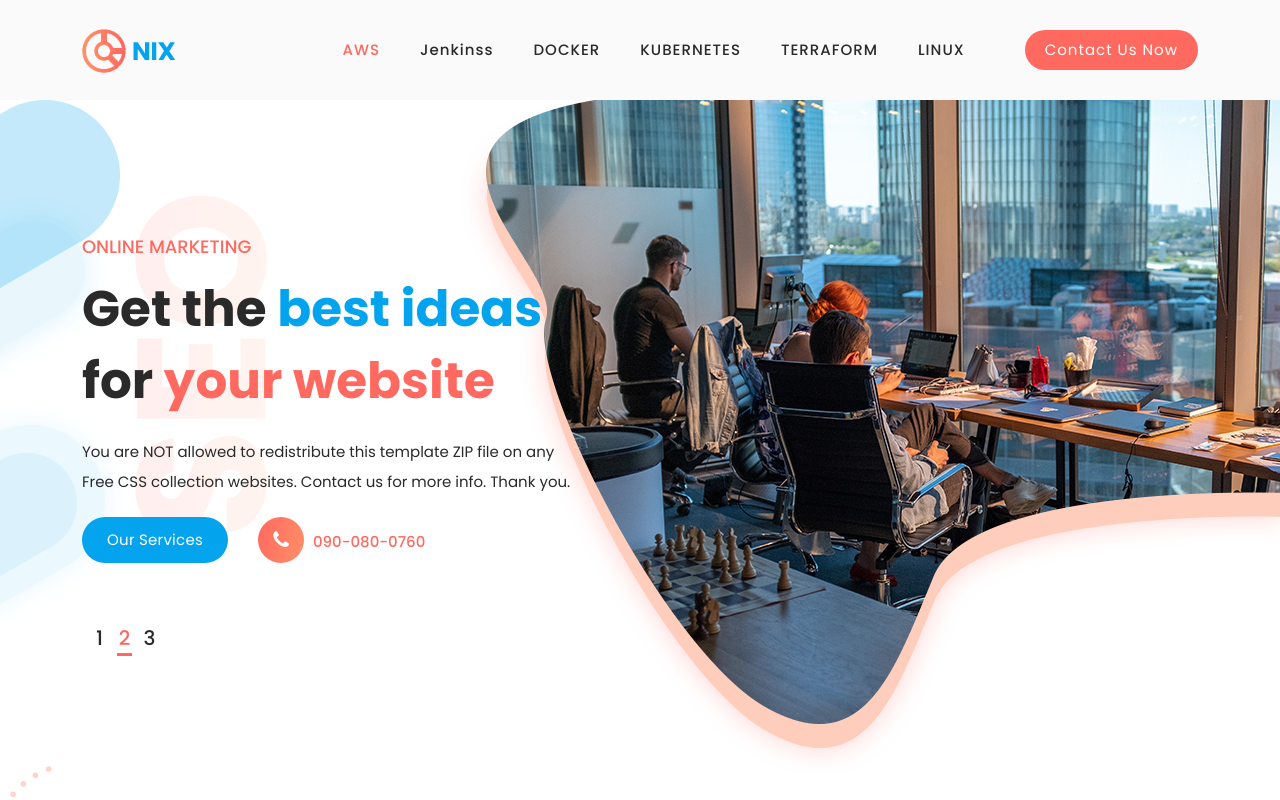
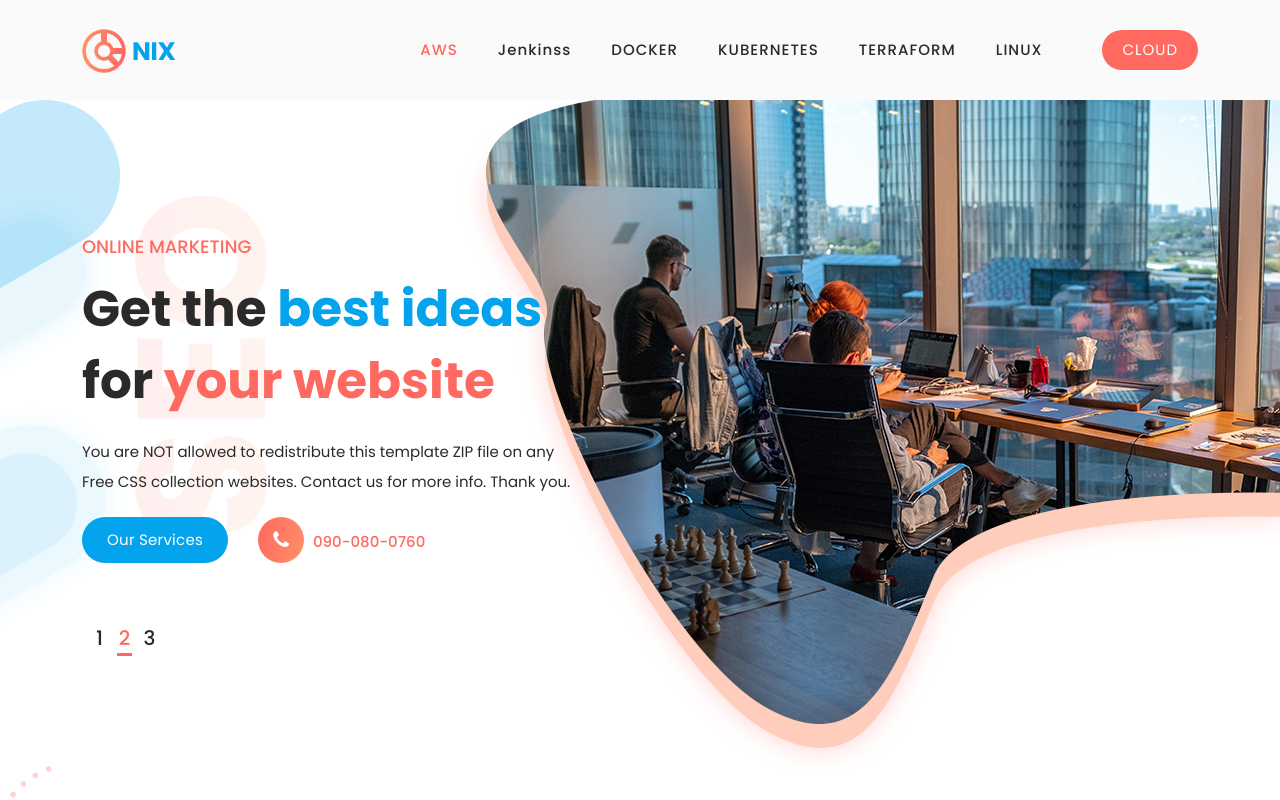
Before and after one commit to kanwarsaadali/Practice-project, a plain HTML site: page index.html in a window 1280 px wide. Shown: the top 800 px of the page. Drawn offline with Linux system fonts and the light colour scheme.

Commit message:
Update index.html

```diff
--- a/index.html
+++ b/index.html
@@ -65,7 +65,7 @@ https://templatemo.com/tm-565-onix-digital
               <li class="scroll-to-section"><a href="#portfolio">KUBERNETES</a></li>
               <li class="scroll-to-section"><a href="#video">TERRAFORM</a></li>
               <li class="scroll-to-section"><a href="#contact">LINUX</a></li>
-              <li class="scroll-to-section"><div class="main-red-button-hover"><a href="#contact">Contact Us Now</a></div></li>
+              <li class="scroll-to-section"><div class="main-red-button-hover"><a href="#contact">CLOUD</a></div></li>
             </ul>
             <a class='menu-trigger'>
                 <span>Menu</span>
```
